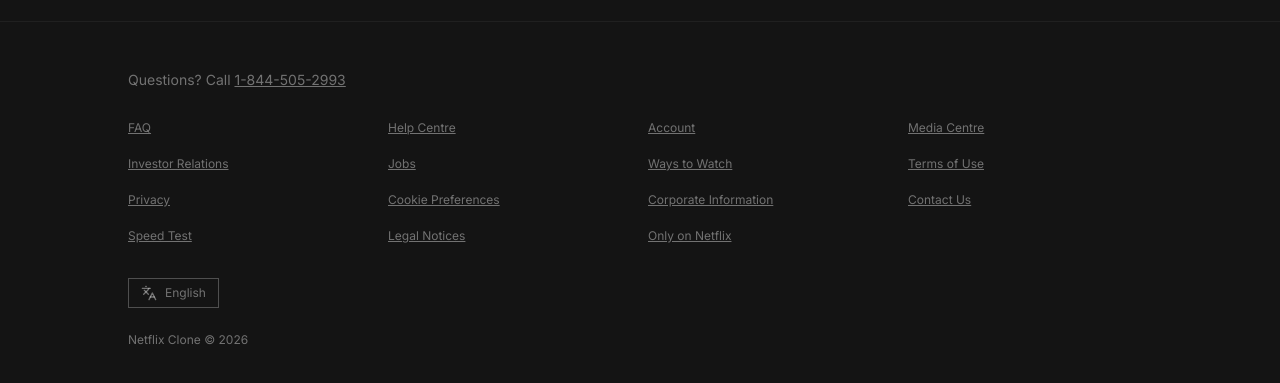
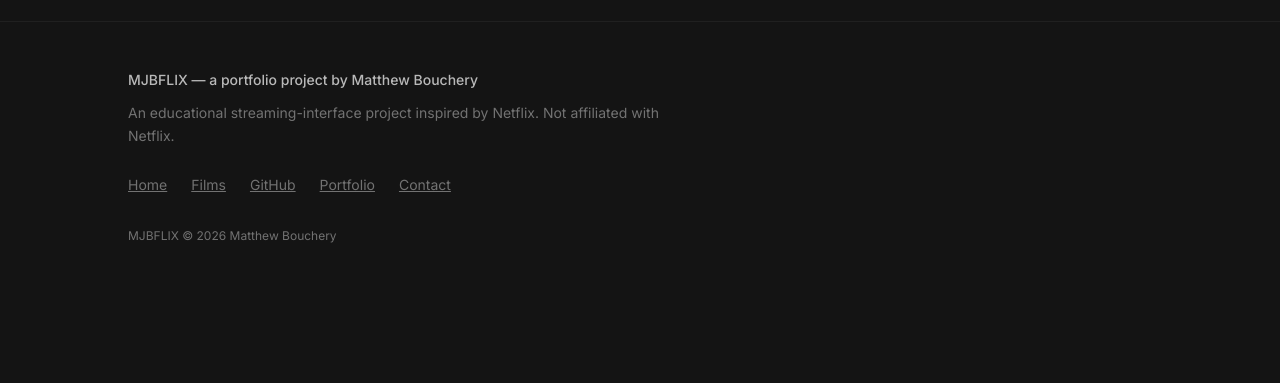
Before and after one commit to mjbouchery-hub/EPORTFOLIO, a Next.js app in the folder netflix-clone/: page / in a window 1280 px wide. Shown: the part 369-752 px from the top of the page. Built offline with nearby package versions, Linux system fonts and the light colour scheme; no server answers; the database is empty.

Commit message:
Replace placeholder footer with portfolio and contact links

```diff
--- a/netflix-clone/components/Footer.tsx
+++ b/netflix-clone/components/Footer.tsx
@@ -1,50 +1,58 @@
-import { Languages } from "lucide-react";
 import Link from "next/link";
-import React from "react";
 
 const links = [
-  ["FAQ", "Help Centre", "Account", "Media Centre"],
-  ["Investor Relations", "Jobs", "Ways to Watch", "Terms of Use"],
-  ["Privacy", "Cookie Preferences", "Corporate Information", "Contact Us"],
-  ["Speed Test", "Legal Notices", "Only on Netflix"],
+  { label: "Home", href: "/" },
+  { label: "Films", href: "/movies" },
+  {
+    label: "GitHub",
+    href: "https://github.com/mjbouchery-hub/EPORTFOLIO/tree/main/netflix-clone",
+  },
+  {
+    label: "Portfolio",
+    href: "https://mjbouchery-hub.github.io/EPORTFOLIO/",
+  },
+  {
+    label: "Contact",
+    href: "mailto:matthewbouchery@gmail.com",
+  },
 ];
 
 function Footer() {
   return (
     <footer className="mt-48 bg-[#141414] border-t border-white/5 px-8 py-12 text-white/40">
       <div className="max-w-5xl mx-auto">
-        <p className="text-sm mb-6">
-          Questions? Call{" "}
-          <Link
-            href="tel:1-844-505-2993"
-            className="underline hover:text-white/60 transition-colors"
-          >
-            1-844-505-2993
-          </Link>
+        <p className="text-sm font-medium text-white/70">
+          MJBFLIX — a portfolio project by Matthew Bouchery
         </p>
 
-        <ul className="grid grid-cols-2 sm:grid-cols-3 md:grid-cols-4 gap-x-4 gap-y-3 mb-8">
-          {links.flat().map((label) => (
+        <p className="mt-3 max-w-xl text-sm leading-relaxed">
+          An educational streaming-interface project inspired by Netflix. Not
+          affiliated with Netflix.
+        </p>
+
+        <nav aria-label="Footer" className="mt-6">
+          <ul className="flex flex-wrap gap-x-6 gap-y-3">
+            {links.map(({ label, href }) => (
               <li key={label}>
                 <Link
-                href="#"
-                className="text-xs hover:text-white/60 transition-colors underline"
+                  href={href}
+                  target={href.startsWith("https://") ? "_blank" : undefined}
+                  rel={
+                    href.startsWith("https://")
+                      ? "noopener noreferrer"
+                      : undefined
+                  }
+                  className="text-sm underline transition-colors hover:text-white/70"
                 >
                   {label}
                 </Link>
               </li>
             ))}
           </ul>
+        </nav>
 
-        <div className="flex items-center gap-3 mb-6">
-          <button className="flex items-center gap-2 text-xs border border-white/25 px-3 py-1.5 hover:border-white/40 transition-colors">
-            <Languages size={16} />
-            English
-          </button>
-        </div>
-
-        <p className="text-xs">
-          Netflix Clone &copy; {new Date().getFullYear()}
+        <p className="mt-8 text-xs">
+          MJBFLIX &copy; {new Date().getFullYear()} Matthew Bouchery
         </p>
       </div>
     </footer>
```
Lines whose indentation alone changed are shown as unchanged.
